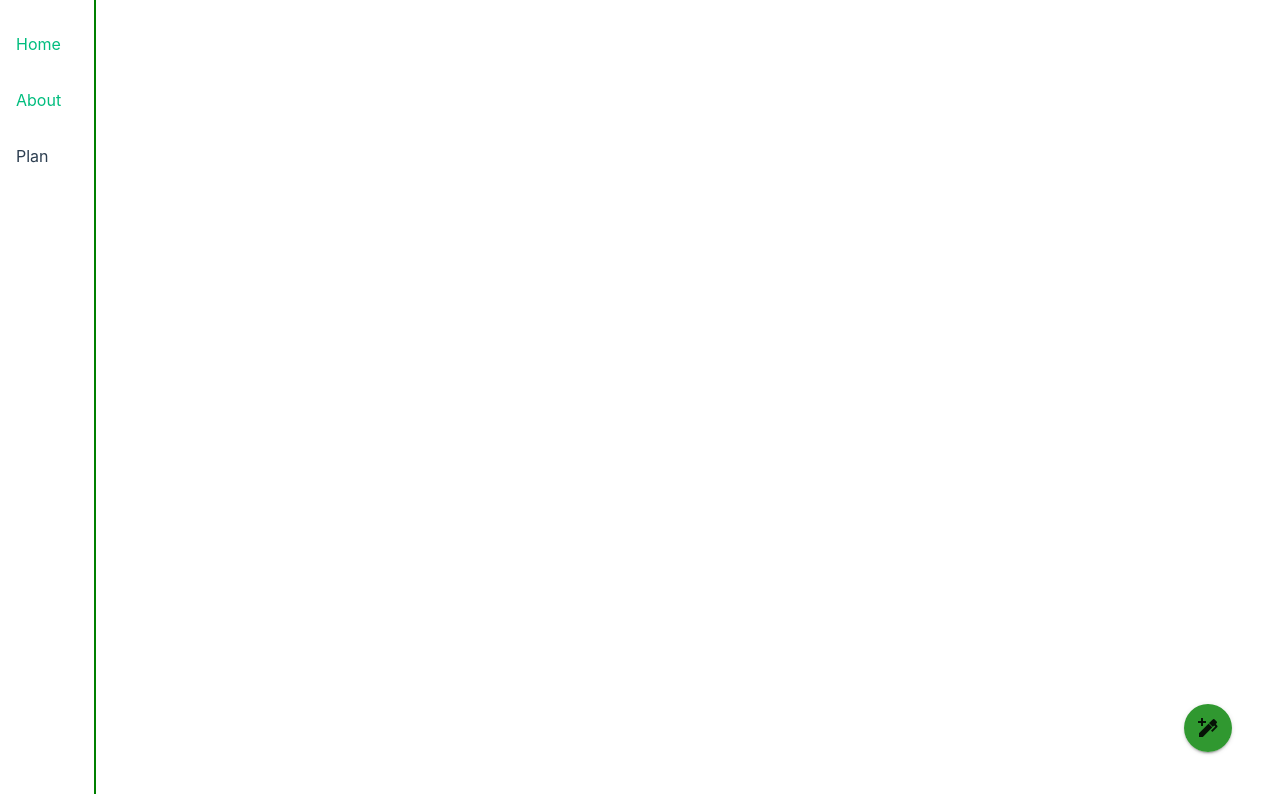
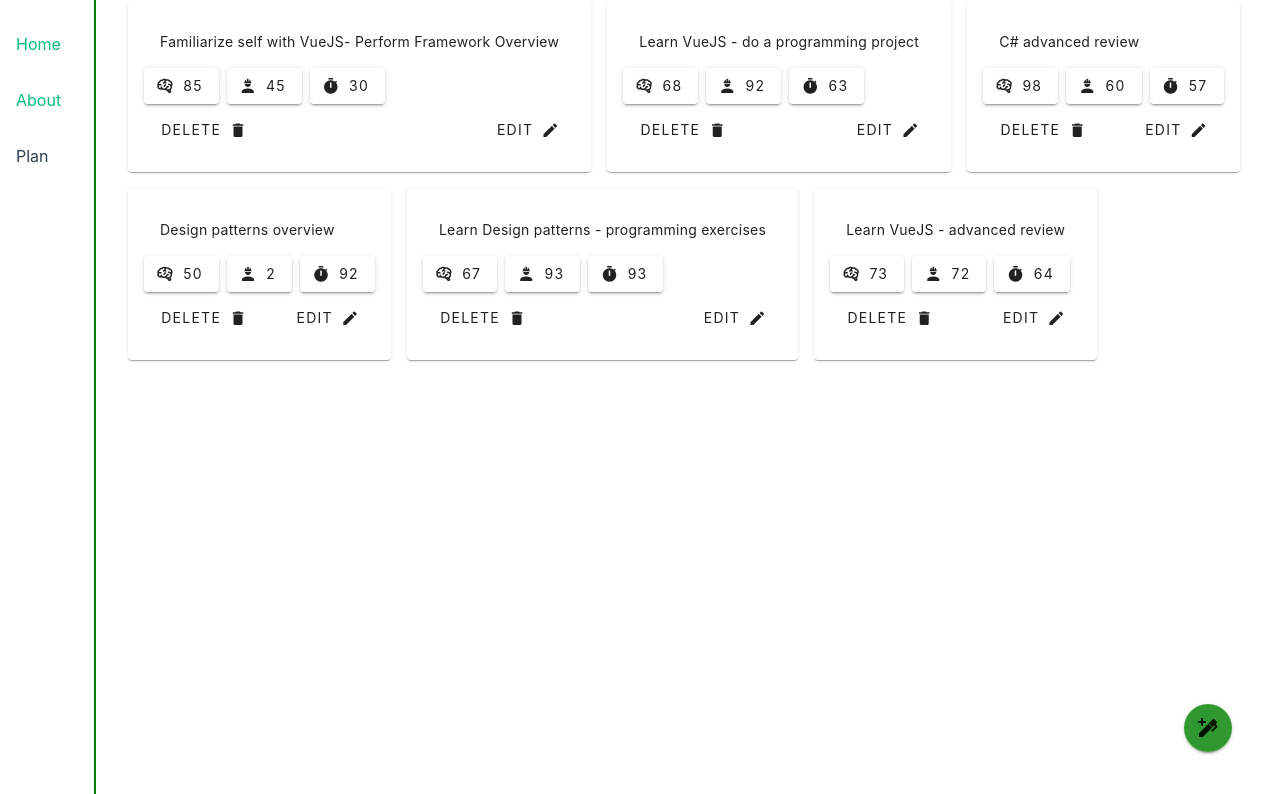
Before and after one commit to thabotr/planner, a Vue app: page /plan in a window 1280 px wide. Shown: the top 794 px of the page. Built offline with nearby package versions, Linux system fonts and the light colour scheme.

Commit message:
mock plan items

```diff
--- a/src/components/ThePlan.vue
+++ b/src/components/ThePlan.vue
@@ -40,6 +40,62 @@ export default {
             editingPlanItem: false,
             tempTask: CreateDefaultTask(),
         }
+    },
+    created() {
+        this.tasks.set(
+            "13",
+            {
+                id: "13",
+                description: "Familiarize self with VueJS- Perform Framework Overview",
+                mentalEffort: 85,
+                physicalEffort: 45,
+                temporalInvestment: 30,
+            });
+        this.tasks.set(
+            "17",
+            {
+                id: "17",
+                description: "Learn VueJS - do a programming project",
+                mentalEffort: 68,
+                physicalEffort: 92,
+                temporalInvestment: 63,
+            });
+        this.tasks.set(
+            "19",
+            {
+                id: "19",
+                description: "C# advanced review",
+                mentalEffort: 98,
+                physicalEffort: 60,
+                temporalInvestment: 57,
+            });
+        this.tasks.set(
+            "28",
+            {
+                id: "28",
+                description: "Design patterns overview",
+                mentalEffort: 50,
+                physicalEffort: 2,
+                temporalInvestment: 92,
+            });
+        this.tasks.set(
+            "33",
+            {
+                id: "33",
+                description: "Learn Design patterns - programming exercises",
+                mentalEffort: 67,
+                physicalEffort: 93,
+                temporalInvestment: 93,
+            });
+        this.tasks.set(
+            "38",
+            {
+                id: "38",
+                description: "Learn VueJS - advanced review",
+                mentalEffort: 73,
+                physicalEffort: 72,
+                temporalInvestment: 64,
+            });
     },
     methods: {
         onSavePlanItemEdit() {
```
